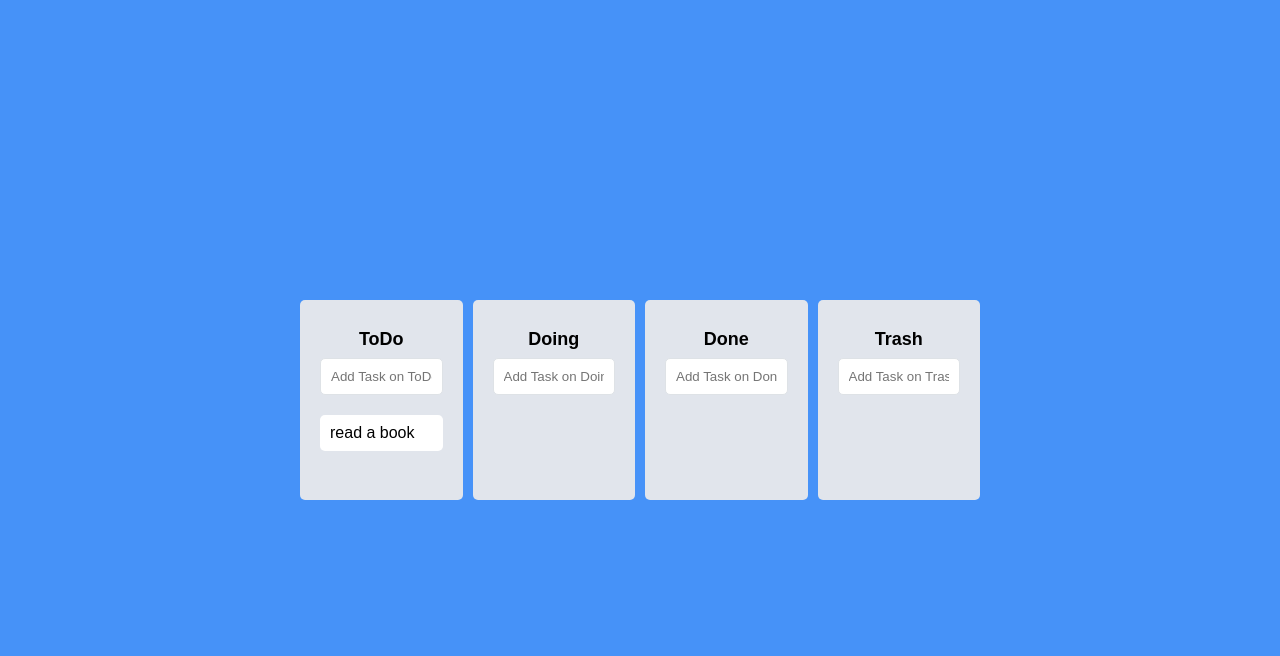
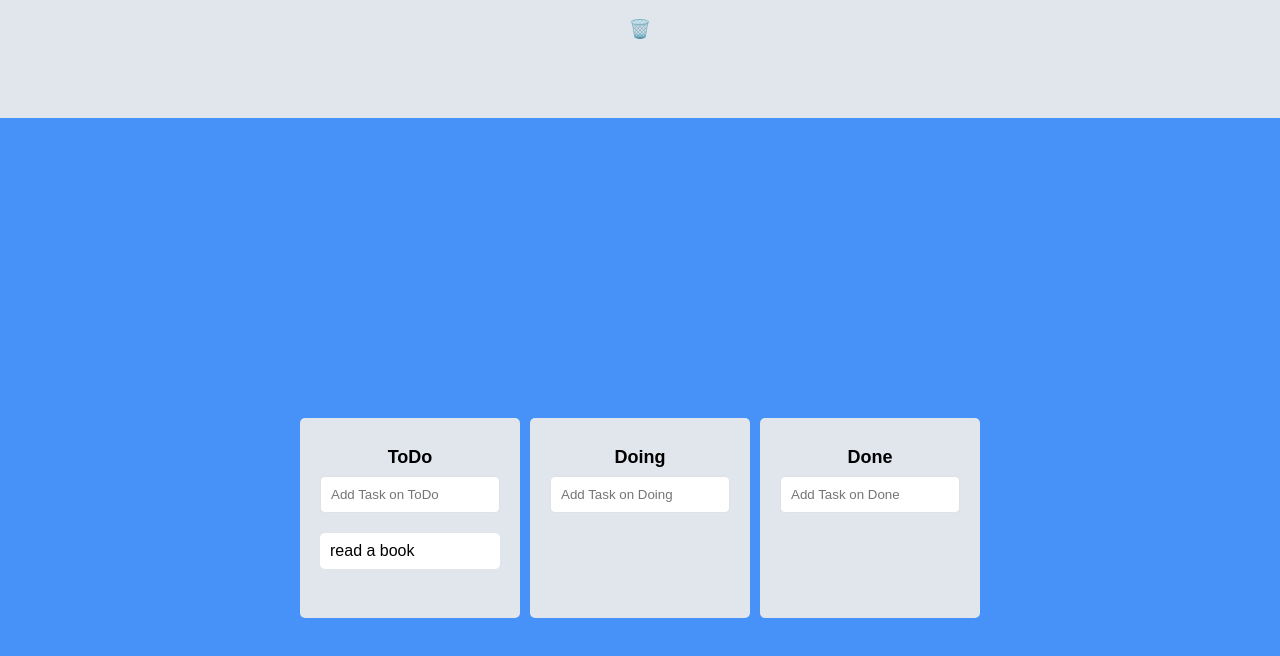
Before and after one commit to jiwonmik/Drag-and-Drop-Boards, a React (Create React App) app: page / in a window 1280 px wide. Shown: the top 656 px of the page. Built offline with nearby package versions, Linux system fonts and the light colour scheme.

Commit message:
add Trash component for deleting item

```diff
--- a/src/App.tsx
+++ b/src/App.tsx
@@ -4,9 +4,11 @@ import { useEffect } from "react";
 import styled from "styled-components";
 import { toDoState } from "./atom";
 import Board from "./components/Board";
+import Trash from "./components/Trash";
 
 const Wrapper = styled.div`
   display: flex;
+  flex-direction: column;
   max-width: 680px;
   width: 100%;
   margin: 0 auto;
@@ -15,11 +17,26 @@ const Wrapper = styled.div`
   height: 100vh;
 `;
 
+const BoardWrapper = styled.div`
+  display: flex;
+  max-width: 680px;
+  width: 100%;
+  margin: 0 auto;
+  justify-content: center;
+  align-items: center;
+  height: 500px;
+`
+const TrashWrapper = styled.div`
+    padding: 10px 0px;
+    padding-top: 20px;
+    width: 100%;
+    background-color: ${(props) => props.theme.boardColor};
+`;
 const Boards = styled.div`
   display: grid;
   width: 100%;
   gap: 10px;
-  grid-template-columns: repeat(4, 1fr);
+  grid-template-columns: repeat(3, 1fr);
 `
 
 function App() {
@@ -33,7 +50,6 @@ function App() {
     }
   })
   const onDragEnd = (info:DropResult) => {
-    console.log(info);
     const {source, destination} = info;
     if (!destination) return;
 
@@ -43,35 +59,67 @@ function App() {
         const boardCopy = [...allBoards[source.droppableId]];
         const item = boardCopy.splice(source.index, 1);
         boardCopy.splice(destination.index, 0, ...item);
-        return {
+
+        const newBoards = {
           ...allBoards,
-          [source.droppableId]: boardCopy};
-      })
-    }
+          [source.droppableId]: boardCopy
+        }
+        //  edit localStorage value index
+        localStorage.setItem("toDos", JSON.stringify(newBoards));
+        return newBoards
+      })}
     else{
       // different board movement.
       setToDos((allBoards)=>{
         const srcBoard = [...allBoards[source.droppableId]];
+        const item = srcBoard.splice(source.index, 1);
+
+        // drag to trash
+        if (destination.droppableId === "trash"){
+          const newBoards = {
+            ...allBoards,
+            [source.droppableId]: srcBoard,
+          }
+          // delete localStorage value board
+          localStorage.setItem("toDos", JSON.stringify(newBoards));
+          return newBoards
+        }
+
         const dstBoard = [...allBoards[destination.droppableId]];
-        const item = srcBoard.splice(source.index, 1);
+
+        // drag to another board
         dstBoard.splice(destination.index, 0, ...item);
-        return{
+        const newBoards ={
           ...allBoards,
           [source.droppableId]: srcBoard,
           [destination.droppableId]: dstBoard
         }
+        //  edit localStorage value board
+        localStorage.setItem("toDos", JSON.stringify(newBoards));
+        return newBoards
       })
     }
   }
-  return <DragDropContext onDragEnd={onDragEnd}>
+
+  return (
+    <>
+    <DragDropContext onDragEnd={onDragEnd}>
+    <TrashWrapper>
+      <Trash />
+    </TrashWrapper>
     <Wrapper>
-      <Boards>
+      <BoardWrapper>
+        <Boards>
         {Object.keys(toDos).map(boardId =>
         <Board boardId={boardId} key={boardId} toDos={toDos[boardId]}/>
         )}
       </Boards>
+      </BoardWrapper>
     </Wrapper>
-  </DragDropContext>;
+    </DragDropContext>
+    </>
+
+  );
 }
 
 export default App;
--- a/src/atom.tsx
+++ b/src/atom.tsx
@@ -15,6 +15,5 @@ export const toDoState = atom<IToDoState>({
         ToDo: [{id:1,text:"read a book"}],
         Doing: [],
         Done:[],
-        Trash:[],
     }
 });
--- a/src/components/Board.tsx
+++ b/src/components/Board.tsx
@@ -29,7 +29,6 @@ const Area = styled.div<IAreaProps>`
   props.isDraggingFromThis ? "#b2bec3" : "transparent"};
   transition: background-color .3s ease-in-out;
   padding: 20px;
-
 `
 const Form = styled.form`
   width: 100%;
--- a/src/components/DraggableCard.tsx
+++ b/src/components/DraggableCard.tsx
@@ -17,7 +17,6 @@ interface IDraggableCardProps {
 }
 
 function DraggableCard({toDoId, toDoText, index}: IDraggableCardProps) {
-
   return (
       <Draggable
           key={toDoId}
--- /dev/null
+++ b/src/components/Trash.tsx
@@ -0,0 +1,39 @@
+import { Droppable } from "react-beautiful-dnd";
+import styled from "styled-components";
+
+const Area = styled.div<IAreaProps>`
+  border-radius: 5px;
+  // background-color why not change??????
+  background-color: ${props =>
+  props.isDraggingOver ? "##ff7979":"transparent"};
+  transition: background-color .3s ease-in-out;
+  padding: 30px;
+`;
+interface IAreaProps {
+    isDraggingOver: boolean;
+};
+const Title = styled.h2`
+  text-align: center;
+  font-weight: 600;
+  margin-bottom: 10px;
+  font-size: 18px;
+`;
+function Trash(){
+  return (
+      <>
+      <Title>🗑️</Title>
+      <Droppable droppableId="trash">
+      {(provided, info) => (
+      <Area
+        ref={provided.innerRef}
+        isDraggingOver={info.isDraggingOver}
+        {...provided.droppableProps}>
+        {provided.placeholder}
+      </Area>
+      )}
+      </Droppable>
+      </>
+  );
+};
+
+export default Trash;
```
Lines whose indentation alone changed are shown as unchanged.
